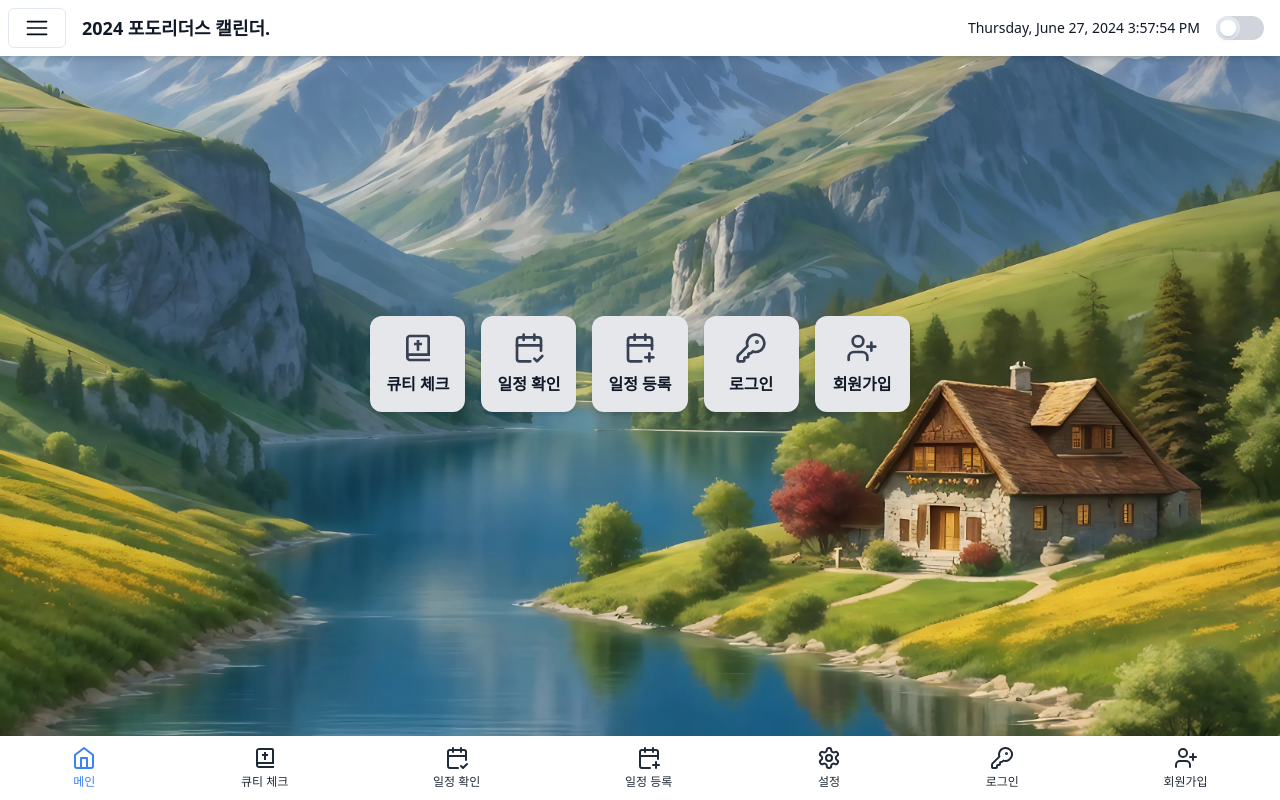
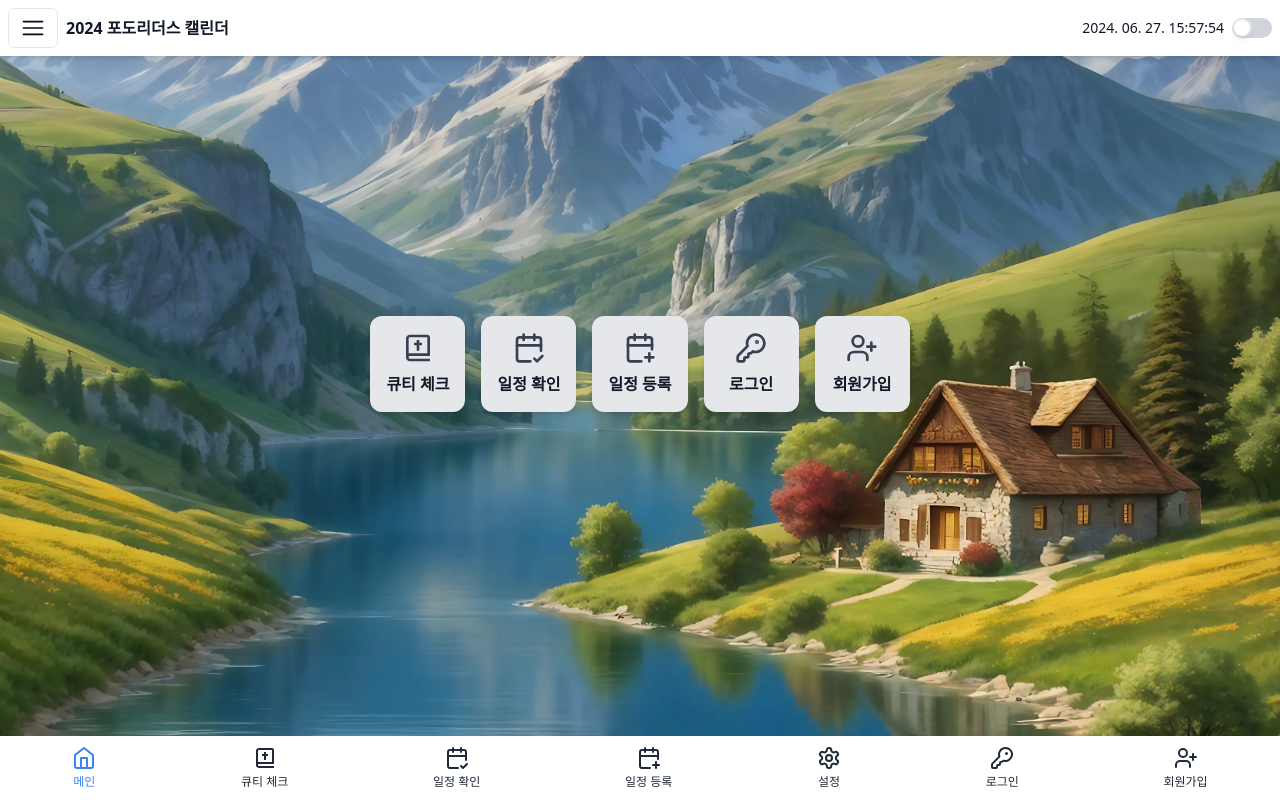
Before and after one commit to jinyeongjang/pdo24_schedule_management, a Next.js app: page / in a window 1280 px wide. Built offline with nearby package versions, Linux system fonts and the light colour scheme; no server answers; some icons are missing.

Commit message:
0706_update

```diff
--- a/components/TopBar.tsx
+++ b/components/TopBar.tsx
@@ -24,17 +24,19 @@ const TopBar: React.FC<TopBarProps> = ({ isDarkMode, toggleDarkMode }) => {
         if (showDynamicIsland) {
             timer = setTimeout(() => {
                 setShowDynamicIsland(false);
-            }, 3000); // 3초 후에 다이나믹 아일랜드를 닫습니다.
+            }, 3000);
         }
         return () => clearTimeout(timer);
     }, [showDynamicIsland]);
 
-    const formattedTime = currentTime.toLocaleTimeString();
-    const formattedDate = currentTime.toLocaleDateString(undefined, {
+    const formattedTime = currentTime.toLocaleString('ko-KR', {
         year: 'numeric',
-        month: 'long',
-        day: 'numeric',
-        weekday: 'long',
+        month: '2-digit',
+        day: '2-digit',
+        hour: '2-digit',
+        minute: '2-digit',
+        second: '2-digit',
+        hour12: false,
     });
 
     const handleToggleDarkMode = () => {
@@ -44,44 +46,42 @@ const TopBar: React.FC<TopBarProps> = ({ isDarkMode, toggleDarkMode }) => {
     };
 
     return (
-        <header className="relative bg-white dark:bg-gray-800 shadow-md p-2 flex flex-wrap justify-between items-center top-0 left-0 right-0 z-50">
+        <header className="relative bg-white dark:bg-gray-800 shadow-md p-2 flex justify-between items-center top-0 left-0 right-0 z-50">
             <div className="flex items-center">
                 <Menubar>
                     <MenubarMenu>
-                        <MenubarTrigger>
+                        <MenubarTrigger className="p-2 hover:bg-gray-100 dark:hover:bg-gray-700 rounded-md transition-colors">
                             <RxHamburgerMenu size={24} />
                         </MenubarTrigger>
                         <MenubarContent>
-                            <MenubarItem>일정 확인</MenubarItem>
-                            <MenubarItem>일정 등록</MenubarItem>
-                            <MenubarItem>로그인</MenubarItem>
-                            <MenubarItem>회원가입</MenubarItem>
+                            <MenubarItem className="p-2 hover:bg-gray-100 dark:hover:bg-gray-700">일정 확인</MenubarItem>
+                            <MenubarItem className="p-2 hover:bg-gray-100 dark:hover:bg-gray-700">일정 등록</MenubarItem>
+                            <MenubarItem className="p-2 hover:bg-gray-100 dark:hover:bg-gray-700">로그인</MenubarItem>
+                            <MenubarItem className="p-2 hover:bg-gray-100 dark:hover:bg-gray-700">회원가입</MenubarItem>
                             <MenubarSeparator />
                         </MenubarContent>
                     </MenubarMenu>
                 </Menubar>
-                <div className="ml-2 md:ml-4 text-lg font-bold text-gray-900 dark:text-white">2024 포도리더스 캘린더.</div>
+                <h1 className="ml-2 text-sm sm:text-base font-bold text-gray-900 dark:text-white truncate">2024 포도리더스 캘린더</h1>
             </div>
-            <div className="flex items-center mt-2 md:mt-0">
-                <span className="text-sm font-medium text-gray-900 dark:text-white mr-4">
-                    {formattedDate} {formattedTime}
-                </span>
-                <div className="relative inline-block w-12 h-6 mr-2 select-none transition duration-200 ease-in">
+            <div className="flex items-center">
+                <span className="text-xs sm:text-sm font-medium text-gray-900 dark:text-white mr-2">{formattedTime}</span>
+                <div className="relative inline-block w-10 h-5 select-none transition duration-200 ease-in">
                     <motion.input
                         type="checkbox"
                         id="toggle"
                         checked={isDarkMode}
                         onChange={handleToggleDarkMode}
-                        className="toggle-checkbox absolute block w-6 h-6 rounded-full bg-white border-4 appearance-none cursor-pointer"
+                        className="toggle-checkbox absolute block w-5 h-5 rounded-full bg-white border-4 appearance-none cursor-pointer"
                         layout
                     />
-                    <motion.label htmlFor="toggle" className="toggle-label block overflow-hidden h-6 rounded-full bg-gray-300 cursor-pointer dark:bg-gray-700" layout>
+                    <motion.label htmlFor="toggle" className="toggle-label block overflow-hidden h-5 rounded-full bg-gray-300 cursor-pointer dark:bg-gray-700" layout>
                         <motion.span
-                            className="absolute left-1 top-1 w-4 h-4 rounded-full bg-white shadow-md"
+                            className="absolute left-0.5 top-0.5 w-4 h-4 rounded-full bg-white shadow-md"
                             layout
                             transition={{ type: 'spring', stiffness: 700, damping: 30 }}
                             initial={false}
-                            animate={{ x: isDarkMode ? 20 : 0 }}
+                            animate={{ x: isDarkMode ? 16 : 0 }}
                         />
                     </motion.label>
                 </div>
--- a/pages/qtcheck-add.tsx
+++ b/pages/qtcheck-add.tsx
@@ -4,7 +4,7 @@ import DatePicker from 'react-datepicker';
 import 'react-datepicker/dist/react-datepicker.css';
 import { supabase } from '../utils/supabase';
 import { v4 as uuidv4 } from 'uuid';
-import { motion } from 'framer-motion';
+import { motion, AnimatePresence } from 'framer-motion';
 
 const QtCheckAdd: React.FC = () => {
     const router = useRouter();
@@ -39,7 +39,6 @@ const QtCheckAdd: React.FC = () => {
 
         setLoading(true);
 
-        // 선택한 날짜와 시간을 UTC+9로 변환
         const kstDateTime = new Date(dateTime.getTime() + 9 * 60 * 60 * 1000);
         const kstCreatedAt = new Date(new Date().getTime() + 9 * 60 * 60 * 1000);
 
@@ -67,14 +66,13 @@ const QtCheckAdd: React.FC = () => {
             setDateTime(null);
             setWordCount(0);
             setQtCount(0);
-            router.push('/qtcheck-view?success=true'); // 큐티 확인 페이지로 이동
+            router.push('/qtcheck-view?success=true');
         }
     };
 
-    const incrementWordCount = () => setWordCount((prev) => prev + 1);
-    const decrementWordCount = () => setWordCount((prev) => (prev > 0 ? prev - 1 : 0));
-    const incrementQtCount = () => setQtCount((prev) => prev + 1);
-    const decrementQtCount = () => setQtCount((prev) => (prev > 0 ? prev - 1 : 0));
+    const changeCount = (setter: React.Dispatch<React.SetStateAction<number>>, amount: number) => {
+        setter((prev) => Math.max(0, prev + amount));
+    };
 
     if (!user) {
         return (
@@ -128,24 +126,30 @@ const QtCheckAdd: React.FC = () => {
                         말씀 횟수
                     </label>
                     <div className="flex items-center justify-between">
-                        <span className="text-6xl text-gray-700 dark:text-gray-300">{wordCount}</span>
+                        <AnimatePresence mode="wait">
+                            <motion.span
+                                key={wordCount}
+                                initial={{ opacity: 0, y: 20 }}
+                                animate={{ opacity: 1, y: 0 }}
+                                exit={{ opacity: 0, y: -20 }}
+                                transition={{ duration: 0.2 }}
+                                className="text-6xl text-gray-700 dark:text-gray-300"
+                            >
+                                {wordCount}
+                            </motion.span>
+                        </AnimatePresence>
                         <div className="flex flex-col space-y-2">
+                            {[1, -1, 5, -5].map((value) => (
                                 <motion.button
+                                    key={value}
                                     whileTap={{ scale: 0.9 }}
-                                className="px-4 py-2 bg-green-500 text-white rounded-lg shadow-md focus:outline-none"
+                                    className={`px-4 py-3 ${value < 0 ? 'bg-red-500' : 'bg-green-500'} text-white rounded-lg shadow-md focus:outline-none text-lg font-bold`}
                                     type="button"
-                                onClick={incrementWordCount}
+                                    onClick={() => changeCount(setWordCount, value)}
                                 >
-                                +
+                                    {value > 0 ? `+${value}` : value}
                                 </motion.button>
-                            <motion.button
-                                whileTap={{ scale: 0.9 }}
-                                className="px-4 py-2 bg-red-500 text-white rounded-lg shadow-md focus:outline-none"
-                                type="button"
-                                onClick={decrementWordCount}
-                            >
-                                -
-                            </motion.button>
+                            ))}
                         </div>
                     </div>
                 </div>
@@ -154,24 +158,30 @@ const QtCheckAdd: React.FC = () => {
                         큐티 횟수
                     </label>
                     <div className="flex items-center justify-between">
-                        <span className="text-6xl text-gray-700 dark:text-gray-300">{qtCount}</span>
+                        <AnimatePresence mode="wait">
+                            <motion.span
+                                key={qtCount}
+                                initial={{ opacity: 0, y: 20 }}
+                                animate={{ opacity: 1, y: 0 }}
+                                exit={{ opacity: 0, y: -20 }}
+                                transition={{ duration: 0.2 }}
+                                className="text-6xl text-gray-700 dark:text-gray-300"
+                            >
+                                {qtCount}
+                            </motion.span>
+                        </AnimatePresence>
                         <div className="flex flex-col space-y-2">
+                            {[1, -1, 5, -5].map((value) => (
                                 <motion.button
+                                    key={value}
                                     whileTap={{ scale: 0.9 }}
-                                className="px-4 py-2 bg-green-500 text-white rounded-lg shadow-md focus:outline-none"
+                                    className={`px-4 py-3 ${value < 0 ? 'bg-red-500' : 'bg-green-500'} text-white rounded-lg shadow-md focus:outline-none text-lg font-bold`}
                                     type="button"
-                                onClick={incrementQtCount}
+                                    onClick={() => changeCount(setQtCount, value)}
                                 >
-                                +
+                                    {value > 0 ? `+${value}` : value}
                                 </motion.button>
-                            <motion.button
-                                whileTap={{ scale: 0.9 }}
-                                className="px-4 py-2 bg-red-500 text-white rounded-lg shadow-md focus:outline-none"
-                                type="button"
-                                onClick={decrementQtCount}
-                            >
-                                -
-                            </motion.button>
+                            ))}
                         </div>
                     </div>
                 </div>
```
Lines whose indentation alone changed are shown as unchanged.
